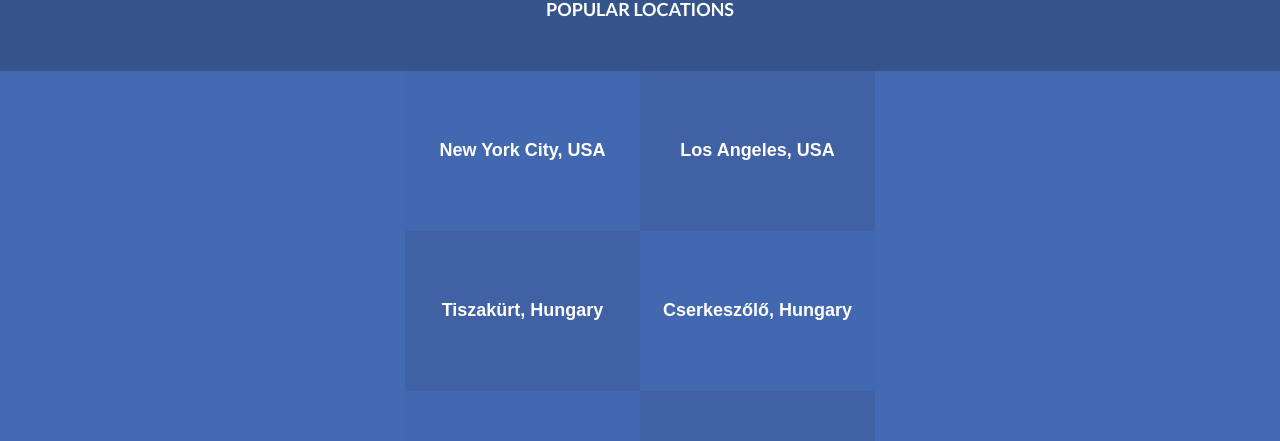
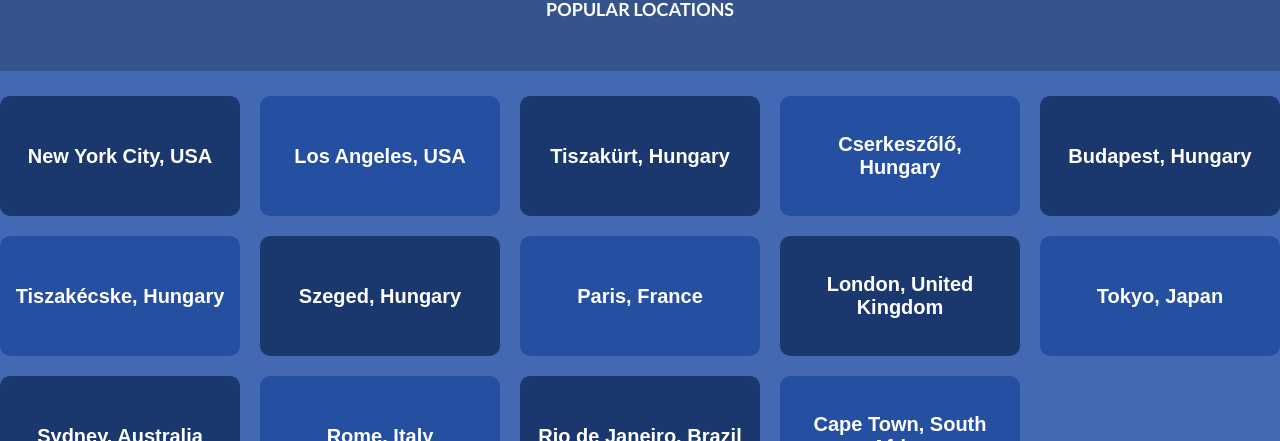
Before and after one commit to hajnaloltyan/weather-data, a React (Vite) app: page / in a window 1280 px wide. Shown: the part 509-950 px from the top of the page. Built offline with nearby package versions, Linux system fonts and the light colour scheme; no server answers; the HTML template or start-up script is replaced by a standard one.

Commit message:
Change colours for location buttons, and add tablet and desktop version for layout changes

```diff
--- a/src/components/PopularLocations/PopularLocations.css
+++ b/src/components/PopularLocations/PopularLocations.css
@@ -19,6 +19,8 @@
   display: grid;
   grid-template-columns: repeat(2, 1fr);
   align-items: center;
+  gap:10px;
+  margin: 2% 0;
 }
 
 .location-button {
@@ -28,10 +30,29 @@
   font-weight: 700;
   cursor: pointer;
   width: 100%;
-  height: 20vh;
+  height: 15vh;
   word-wrap: break-word;
+  border-radius: 10px;
 }
 
 .location-button:hover {
-  background-color: #4369b2;
+  background-color: #092558;
 }
+
+@media screen and (min-width: 550px) {
+  .location-grid {
+    grid-template-columns: repeat(3, 1fr);
+    gap: 20px;
+  }
+
+  .location-button {
+    padding: 10px 15px;
+    font-size: 20px;
+  }
+}
+
+@media screen and (min-width: 1024px) {
+  .location-grid {
+    grid-template-columns: repeat(5, 1fr);
+  }
+}
--- a/src/components/PopularLocations/PopularLocations.jsx
+++ b/src/components/PopularLocations/PopularLocations.jsx
@@ -57,8 +57,6 @@ const DefaultLocations = () => {
     dispatch(setLocation(name));
   };
 
-  const darkButtons = [1, 2, 5, 6, 9, 10, 13];
-
   return (
     <div className="popular-wrapper">
       <h3 className="location-title">Popular Locations</h3>
@@ -74,7 +72,7 @@ const DefaultLocations = () => {
             <button
               onClick={() => handleSelection(name, lat, lon)}
               type="button"
-              className={darkButtons.includes(index) ? 'location-button odd' : 'location-button even'}
+              className={(index % 2 === 1) ? 'location-button odd' : 'location-button even'}
             >
               {name}
               ,
--- a/src/index.css
+++ b/src/index.css
@@ -31,11 +31,11 @@ h2 {
 }
 
 .even {
-  background-color: #4268af;
+  background-color: #1a386e;
 }
 
 .odd {
-  background-color: #4061a4;
+  background-color: #1a386e;
 }
 
 li {
@@ -62,3 +62,13 @@ button {
   width: 90%;
   height: 80vh;
 }
+
+@media screen and (min-width: 550px) {
+  .even {
+    background-color: #1a386e;
+  }
+
+  .odd {
+    background-color: #254fa1;
+  }
+}
```
